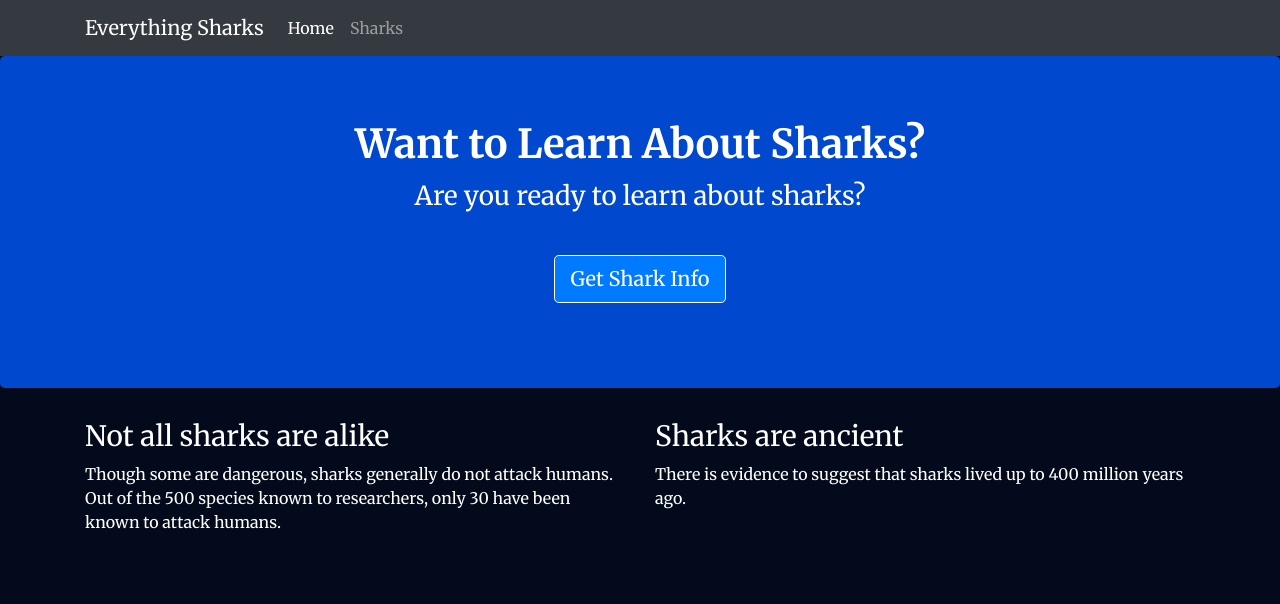
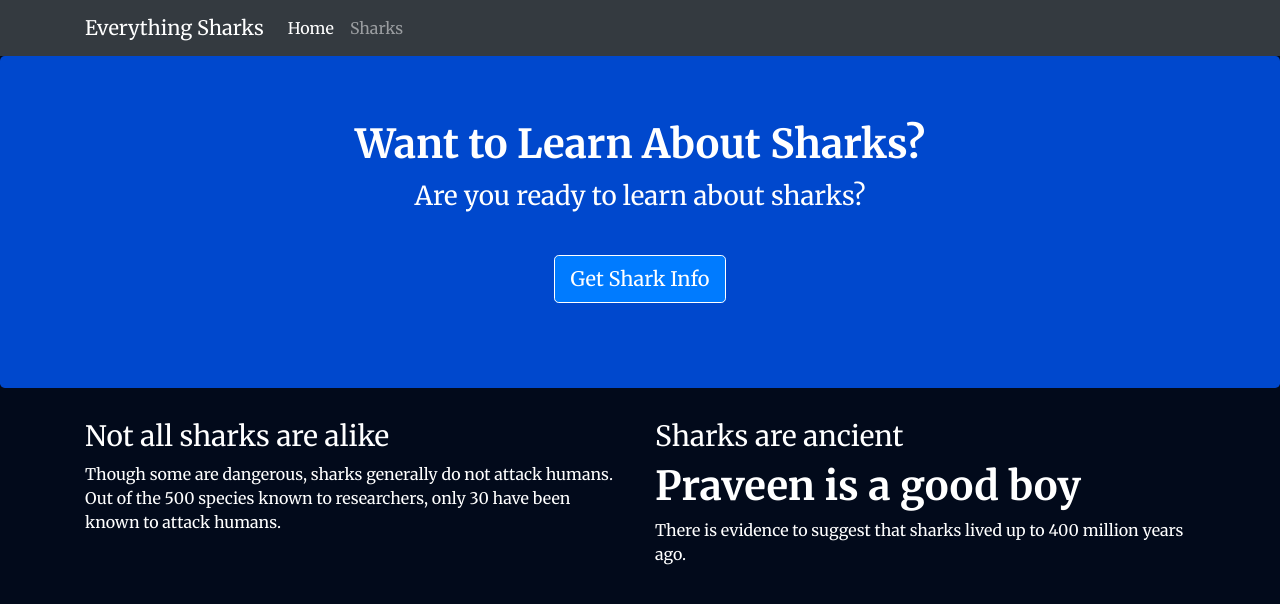
Before and after one commit to hallikedkarpraveen/cmstemplate, a website: page views/index.html in a window 1280 px wide. Drawn offline with nearby package versions, Linux system fonts and the light colour scheme.

Commit message:
Added a headed on index page

```diff
--- a/views/index.html
+++ b/views/index.html
@@ -43,6 +43,7 @@
             </div>
             <div class="col-lg-6">
                 <h3>Sharks are ancient</h3>
+                <h1>Praveen is a good boy </h1>
                 <p>There is evidence to suggest that sharks lived up to 400 million years ago.
                 </p>
             </div>
```
